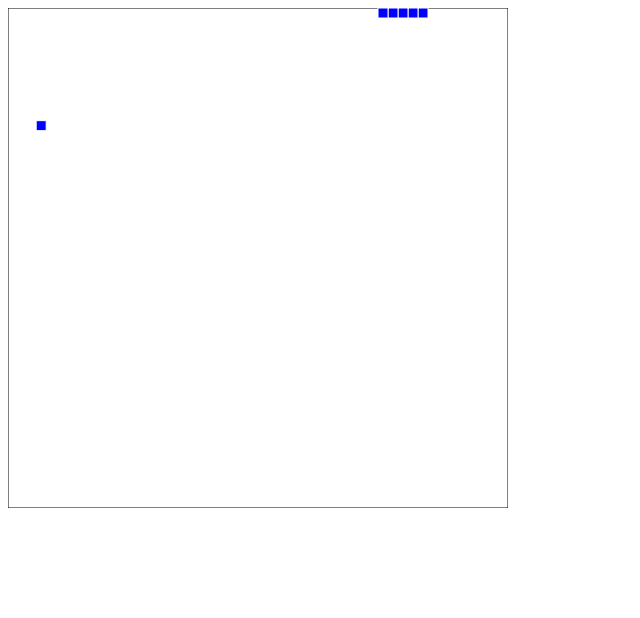
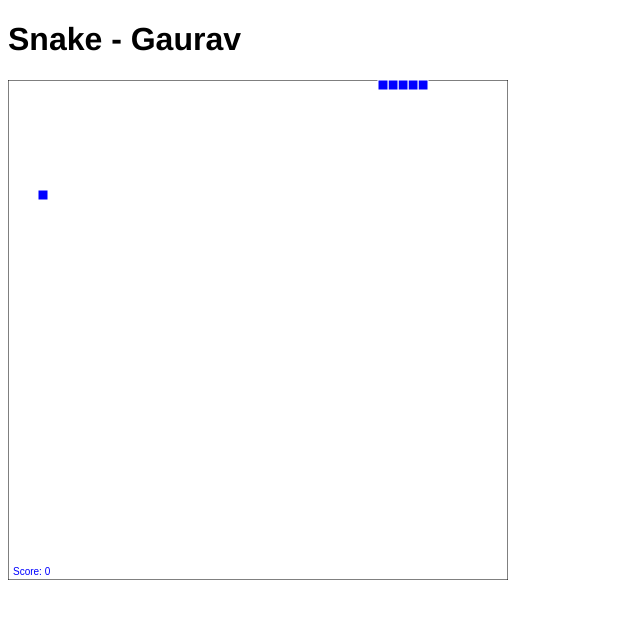
Before and after one commit to Mutinix/html-demos, a plain HTML site: page Canvas/Snake/index.html in a window 1280 px wide. Shown: the whole page, without its empty margins (0-640 px from the left). Drawn offline with Linux system fonts and the light colour scheme.

Commit message:
Adds collision detection and score count.

```diff
--- a/Canvas/Snake/index.html
+++ b/Canvas/Snake/index.html
@@ -8,6 +8,8 @@
 </head>
 
 <body>
+
+  <h1 style="font-family: Helvetica">Snake - Gaurav</h1>
         <canvas id="canvas" width="500" height="500">
         </canvas>
 
@@ -33,6 +35,7 @@
                     d = "right";  //Default Direction
                     create_snake();
                     create_food();
+                    score = 0;
 
                     //Set up game loop
                     if(typeof game_loop != "undefined")
@@ -59,8 +62,8 @@
                   function create_food()
                   {
                     food = {
-                      x: Math.random()*(w-cw)/cw,
-                      y: Math.random()*(h-cw)/cw,
+                      x: Math.round(Math.random()*(w-cw)/cw),
+                      y: Math.round(Math.random()*(h-cw)/cw),
                     }
                   }
 
@@ -88,7 +91,7 @@
                     else if (d == "down")
                       ny++;
 
-                    if(nx == -1 || nx == w/cw || ny == -1 || ny == h/cw)
+                    if(nx == -1 || nx == w/cw || ny == -1 || ny == h/cw || check_collision(nx, ny, snake_array))
                 		{
                       //Restart
                       init();
@@ -98,6 +101,7 @@
                     if (nx == food.x && ny == food.y)
                     {
                       var tail = {x: nx, y: ny};
+                      score++;
                       create_food();
                     }
                     else
@@ -115,6 +119,9 @@
                     }
 
                     paint_cell(food.x, food.y);
+
+                    var score_text = "Score: " + score;
+                    ctx.fillText(score_text, 5, h-5);
                   }
 
                   function paint_cell(x, y)
@@ -124,6 +131,16 @@
                     ctx.strokeStyle = "white";
                     ctx.strokeRect(x*cw, y*cw, cw, cw);
                   }
+
+                  function check_collision(x, y, array)
+                  {
+                		for(var i = 0; i < array.length; i++)
+                		{
+                			if(array[i].x == x && array[i].y == y)
+                  			return true;
+                		}
+                		return false;
+                	}
 
                   $(document).keydown(function(e){
                     var key = e.which;
```
